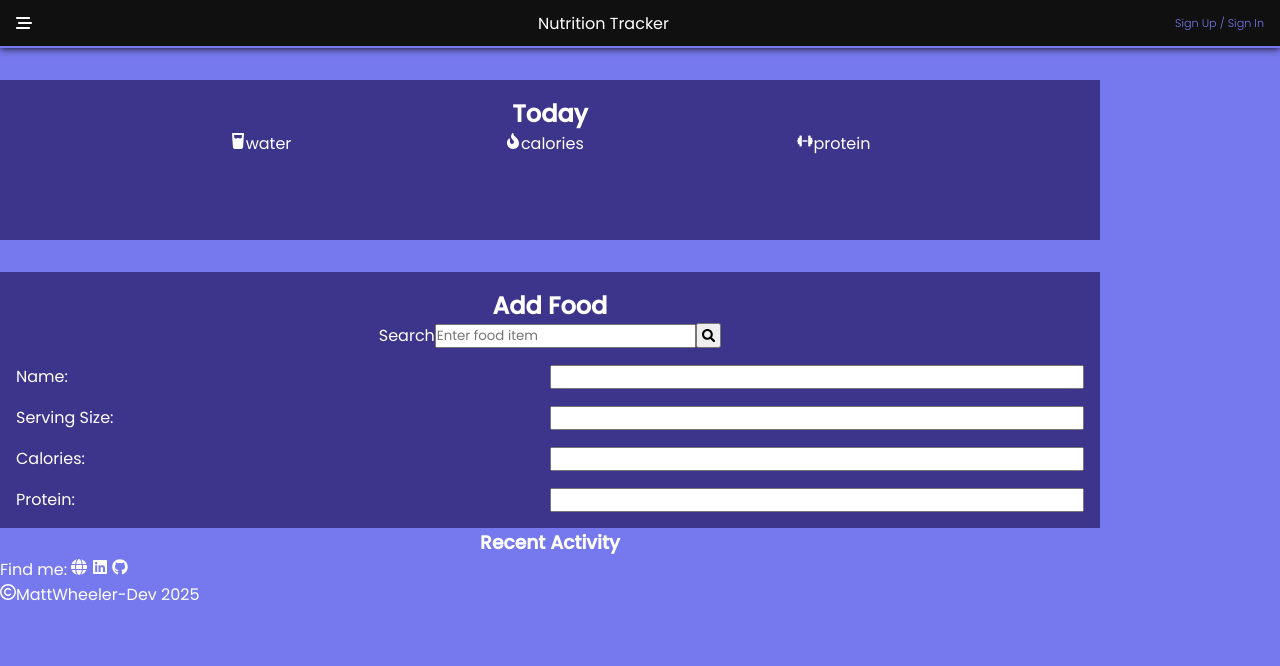
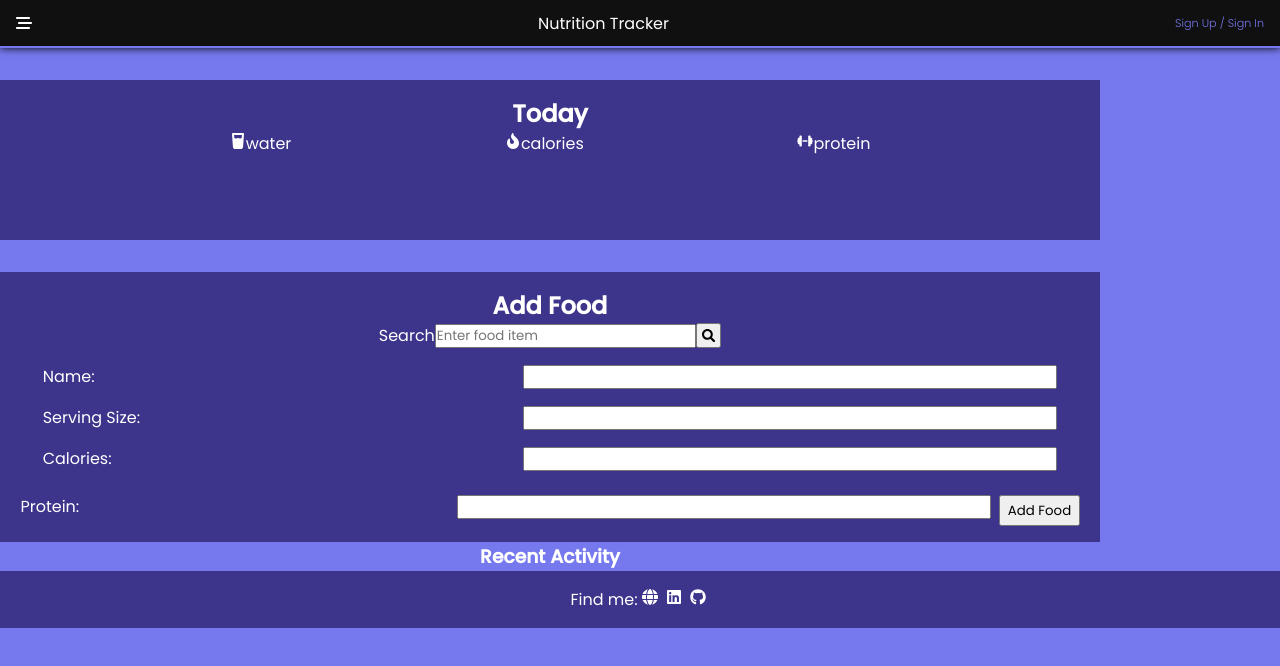
Before and after one commit to mattwheeler-dev/nutrition-tracker, a React (Vite) app: page / in a window 1280 px wide. Both pictures are taken after a click on the element "Sign Up / Sign In". Shown: the top 666 px of the page. Built offline with nearby package versions, Linux system fonts and the light colour scheme.

Commit message:
small refactoring; style footer; start food search handling;

```diff
--- a/src/App.jsx
+++ b/src/App.jsx
@@ -13,7 +13,7 @@ const App = () => {
 		<>
 			<AppContext.Provider value={{ loggedIn, setLoggedIn }}>
 				<Nav />
-				{!loggedIn ? <Welcome /> : <Home />}
+				{loggedIn ? <Home /> : <Welcome />}
 			</AppContext.Provider>
 			<Footer />
 		</>
--- a/src/assets/styles/NewFood.css
+++ b/src/assets/styles/NewFood.css
@@ -19,7 +19,7 @@
 	display: flex;
 	flex-wrap: wrap;
 	align-items: center;
-	justify-content: space-between;
+	justify-content: space-around;
 }
 
 .food-info label {
@@ -27,7 +27,12 @@
 	margin-top: 1rem;
 }
 
-.food-info input {
+.food-info input[type="text"] {
 	width: 50%;
 	margin-top: 1rem;
 }
+
+.food-info input[type="submit"] {
+	margin-top: 1.5rem;
+	padding: 0.2rem 0.4rem;
+}
--- a/src/assets/styles/index.css
+++ b/src/assets/styles/index.css
@@ -33,3 +33,15 @@ h3 {
 section {
 	max-width: 1100px;
 }
+
+footer {
+	padding: 1rem;
+	text-align: center;
+	background-color: var(--secondary);
+}
+
+footer a {
+	margin: 0 0.25rem;
+	text-decoration: none;
+	color: #fff;
+}
--- a/src/components/Footer.jsx
+++ b/src/components/Footer.jsx
@@ -4,11 +4,16 @@ const Footer = () => {
 	return (
 		<footer>
 			<p>
-				Find me: <FaGlobe /> <FaLinkedin /> <FaGithub />
-			</p>
-			<p>
-				<FaRegCopyright />
-				MattWheeler-Dev 2025
+				Find me:
+				<a href="https://mattwheeler-dev.com/" target="_blank">
+					<FaGlobe />
+				</a>
+				<a href="https://www.linkedin.com/in/mattwheeler-dev/" target="_blank">
+					<FaLinkedin />
+				</a>
+				<a href="https://github.com/mattwheeler-dev" target="_blank">
+					<FaGithub />
+				</a>
 			</p>
 		</footer>
 	);
--- a/src/components/NewFood.jsx
+++ b/src/components/NewFood.jsx
@@ -2,18 +2,20 @@ import { FaSearch } from "react-icons/fa";
 import "../assets/styles/NewFood.css";
 
 const NewFood = () => {
+	const handleSearch = (food) => {};
+
 	return (
 		<section className="new-food">
 			<h2>Add Food</h2>
 			<div className="search-box">
 				<label htmlFor="search">Search</label>
 				<input type="text" id="search" placeholder="Enter food item" />
-				<button>
+				<button onClick={handleSearch}>
 					<FaSearch />
 				</button>
 			</div>
 
-			<article className="food-info">
+			<form className="food-info">
 				<label htmlFor="food-name">Name:</label>
 				<input type="text" id="food-name" />
 
@@ -25,7 +27,9 @@ const NewFood = () => {
 
 				<label htmlFor="food-name">Protein:</label>
 				<input type="text" id="food-prot" />
-			</article>
+
+				<input type="submit" value="Add Food" />
+			</form>
 		</section>
 	);
 };
--- a/src/pages/Welcome.jsx
+++ b/src/pages/Welcome.jsx
@@ -40,7 +40,7 @@ const Welcome = () => {
 						className="stars"
 					/>
 					<p>
-						{`"`}I had no idea how much I as over eating until I decided to
+						{`"`}I had no idea how much I was over eating until I decided to
 						track it, now I{`'`}m tracking my progress!{`"`}
 					</p>
 					<p>- Mark L.</p>
```
